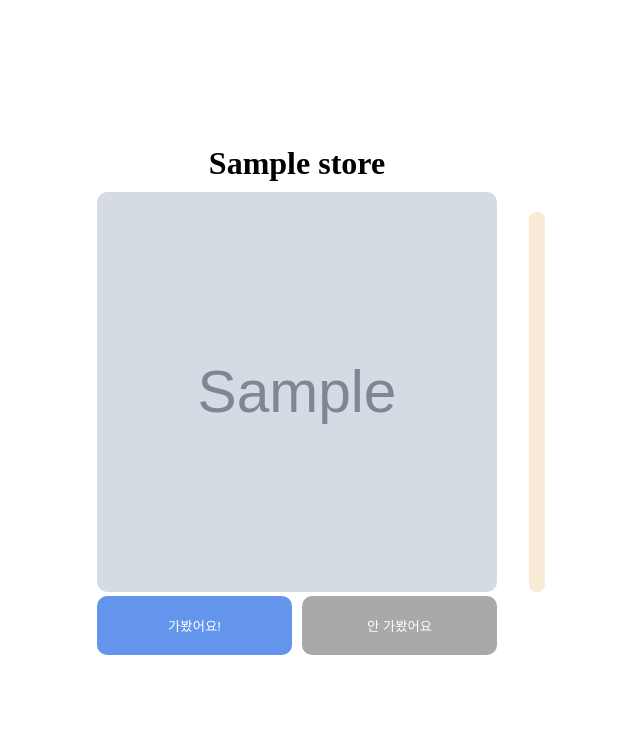
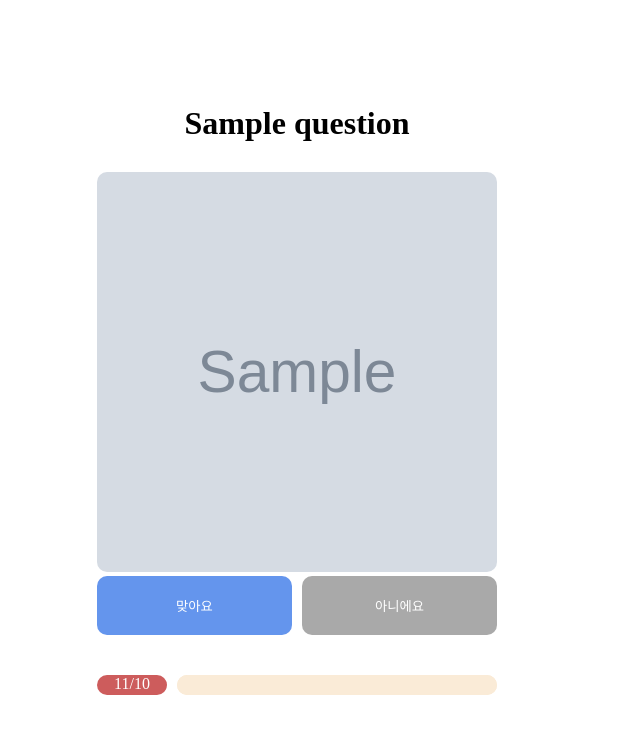
Before and after one commit to KUCC-web/anam-poltergaist, a Django app: template templates/quiz/quiz.html in a window 1280 px wide. Shown: the top 734 px of the page, without its empty margins (343-983 px from the left). Run offline with Django 3.2, Linux system fonts and the light colour scheme; tables that the repository leaves empty hold one stand-in row (values such as "Sample post"); the template is opened without the code that fills it: values that come from a table or form of the project are taken from there, most other values are stand-ins (such as "Sample title", 1, 10 or a date in 2020); grey boxes marked "Sample" are stand-in pictures.

Commit message:
퀴즈/결과 뷰 수정

```diff
--- a/quiz/static/quiz/quiz.css
+++ b/quiz/static/quiz/quiz.css
@@ -4,7 +4,8 @@ form {
 
 progress {
     background-color: antiquewhite;
-    width: 380px;
+    width: 320px;
+    height: 20px;
     border-radius:10px;
 }
 
@@ -18,11 +19,13 @@ progress::-webkit-progress-value {
   border-radius: 10px;
 }
 
-.question-title {
+.question {
     font-size: 2em;
     font-weight: bold;
-    margin-bottom: 10px;
+    margin-bottom: 30px;
 }
+
+
 
 .btn-positive {
     background-color: cornflowerblue;
@@ -33,17 +36,38 @@ progress::-webkit-progress-value {
     background-color: darkgray;
 }
 
+.btn:hover {
+    transition-duration: 0.5s;
+    opacity: 0.7;
+}
+
+.btn:focus {
+    outline: none
+}
+
 .quiz-progress {
-    position: absolute;
-    top: 50%;
-    left: 62.5%;
-    transform: rotate(-90deg);
+    /*position: absolute;*/
+    /*top: 50%;*/
+    /*left: 62.5%;*/
+    /*transform: rotate(-90deg);*/
 }
 
 .img-container {
     position: relative;
 }
 
-.btn:focus {
-    outline: none
+.step-container {
+    display: flex;
+    display: -webkit-flex;
+    justify-content: space-between;
+    margin: 40px auto 0;
+    width: 400px;
 }
+
+.step {
+    background-color: indianred;
+    color: white;
+    width: 70px;
+    height: 20px;
+    border-radius: 10px;
+}
--- a/quiz/static/quiz/result.css
+++ b/quiz/static/quiz/result.css
@@ -36,7 +36,7 @@ ul {
 .question-item {
 }
 
-.question-title {
+.question {
     font-weight: bold;
     font-size: 2em;
     padding: 20px 0;
--- a/templates/quiz/quiz.html
+++ b/templates/quiz/quiz.html
@@ -8,16 +8,21 @@
 <body>
     <div id="container">
         <div>
-            <h1 class="question-title">{{ store.name }}</h1>
+            <h1 class="question">{{ question.question }}</h1>
+            {% if question.image_url %}
             <div class="img-container">
-                <img class="question-img" src="{{ store.image_url }}"/>
+                <img class="question-img" src="{{ question.image_url }}"/>
+            </div>
+            {% endif %}
+            <form method="post" action="{% url 'quiz:submit' %}">
+                {% csrf_token %}
+                <input type="submit" name="True" value="맞아요" class="btn btn-positive"/>
+                <input type="submit" name="False" value="아니에요" class="btn btn-negative"/>
+            </form>
+            <div class="step-container">
+                <div class="step">{{ step|add:"1" }}/10</div>
                 <progress class="quiz-progress" value="{{ step }}" max="10"></progress>
             </div>
-            <form method="post" action="{% url 'quiz:submit' %}">
-                {% csrf_token %}
-                <input type="submit" name="Y" value="가봤어요!" class="btn btn-positive"/>
-                <input type="submit" name="N" value="안 가봤어요" class="btn btn-negative"/>
-            </form>
         </div>
     </div>
 </body>
--- a/templates/quiz/result.html
+++ b/templates/quiz/result.html
@@ -9,7 +9,7 @@
     <div id="cover">
         <div id="result">{{ grade }}</div>
         <div id="anchor">
-            {% if pick_list %}
+            {% if incorrect_list.length != 0 %}
                 <div id="anchor-text">무엇을 틀렸는지 궁금하신가요?</div>
                 <div id="arrow-down"><img src="{% static 'images/arrow-down.png' %}" width="100%"/></div>
             {% else %}
@@ -25,7 +25,7 @@
                     <img class="question-img" src="{{ question.image_url }}"/>
                 {% endif %}
                 <div>
-                    <div class="question-title">{{ question.name }}</div>
+                    <div class="question">{{ question.question }}</div>
                     <div class="description">{{ question.description }}</div>
                 </div>
             </div>
```
Also changed, not shown: quiz/views.py (+40 -24 lines).
